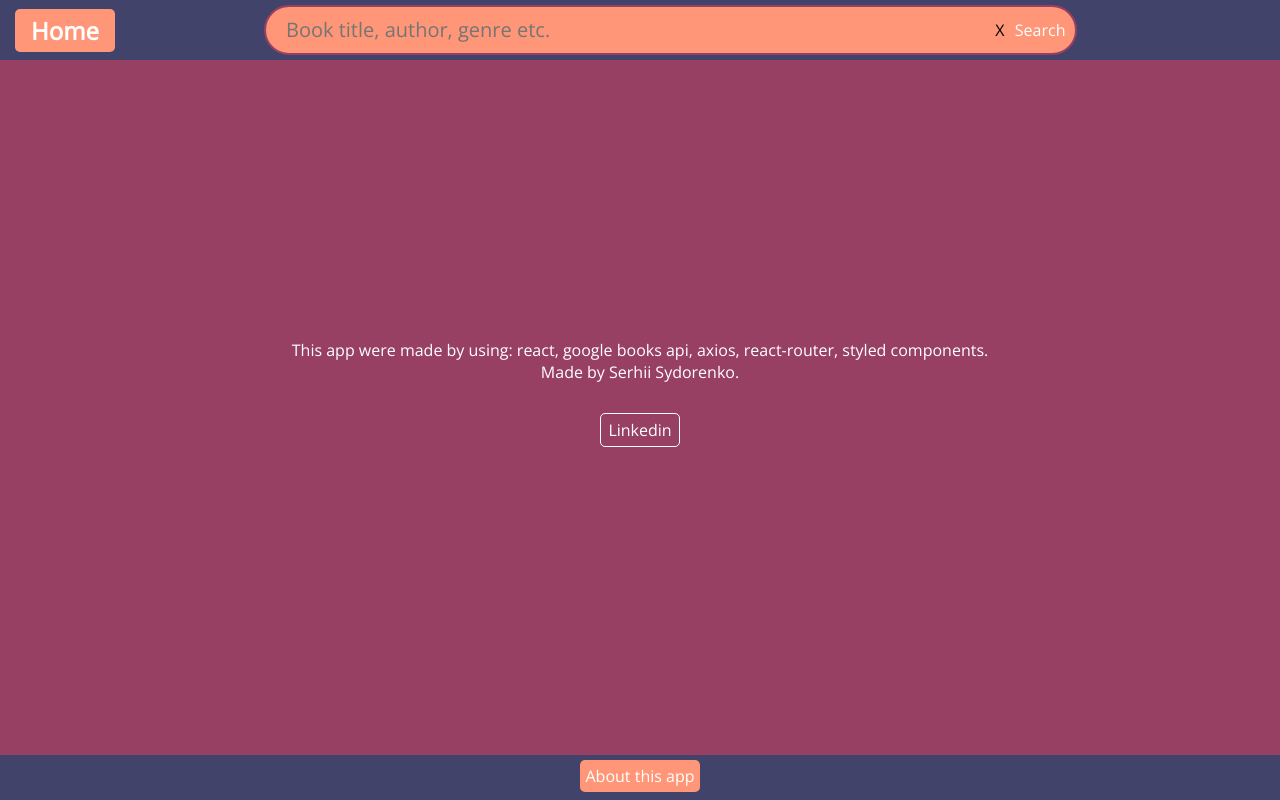
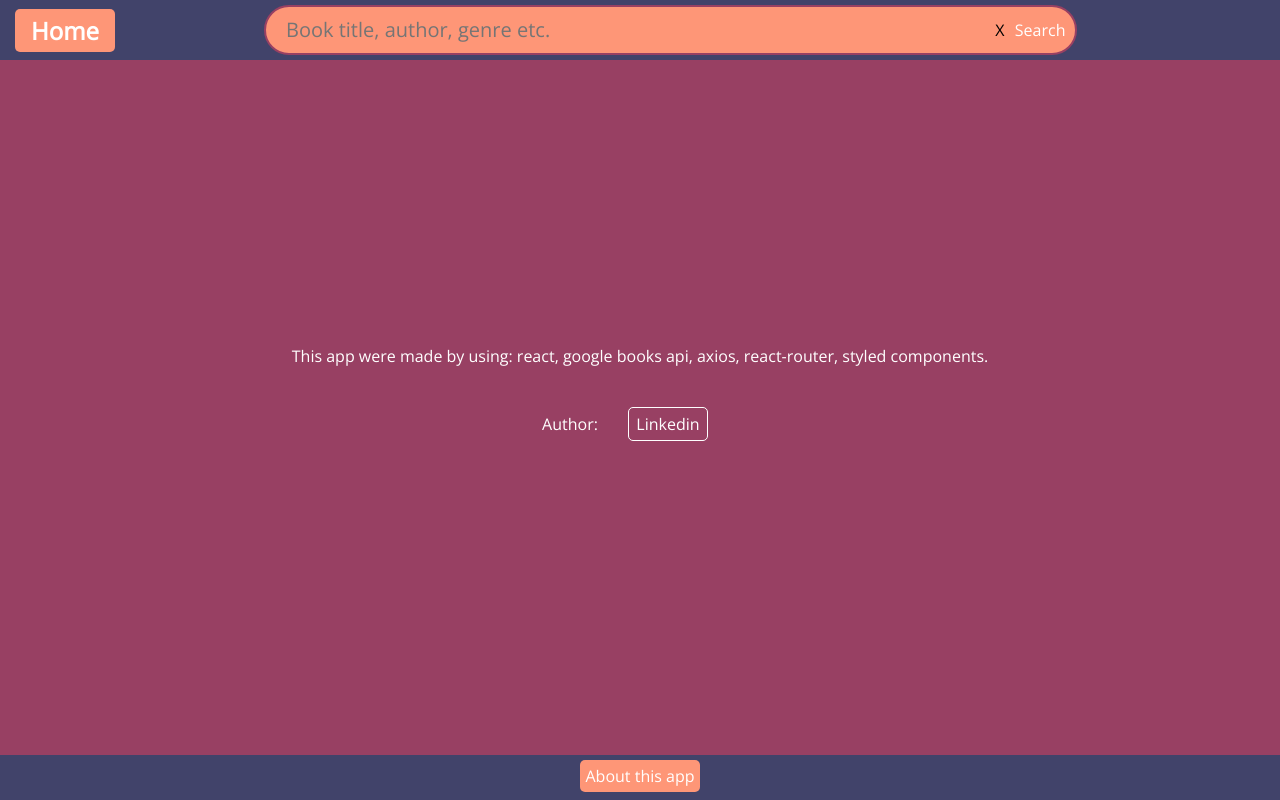
Before and after one commit to SergeySydorenko/dexcopy, a React (Create React App) app: page /about in a window 1280 px wide. Built offline with nearby package versions, Linux system fonts and the light colour scheme.

Commit message:
about style changes

```diff
--- a/src/components/About.js
+++ b/src/components/About.js
@@ -8,8 +8,9 @@ const About = () => {
     return(
         <Flex direction='column' backgroundColor='#984063' width='100%' height='100%' justify='center' align='center' color='white'>
             <p>This app were made by using: react, google books api, axios, react-router, styled components.</p>
-            <p>Made by Serhii Sydorenko.</p>
-            <Flex direction='row'>
+
+            <Flex direction='row' color='white' align='center' margin='10px 0 0 0'>
+                <p>Author:</p>
                 <LinkStyled
                     as='a'
                     href='https://www.linkedin.com/in/sergey-sydorenko/'
```
